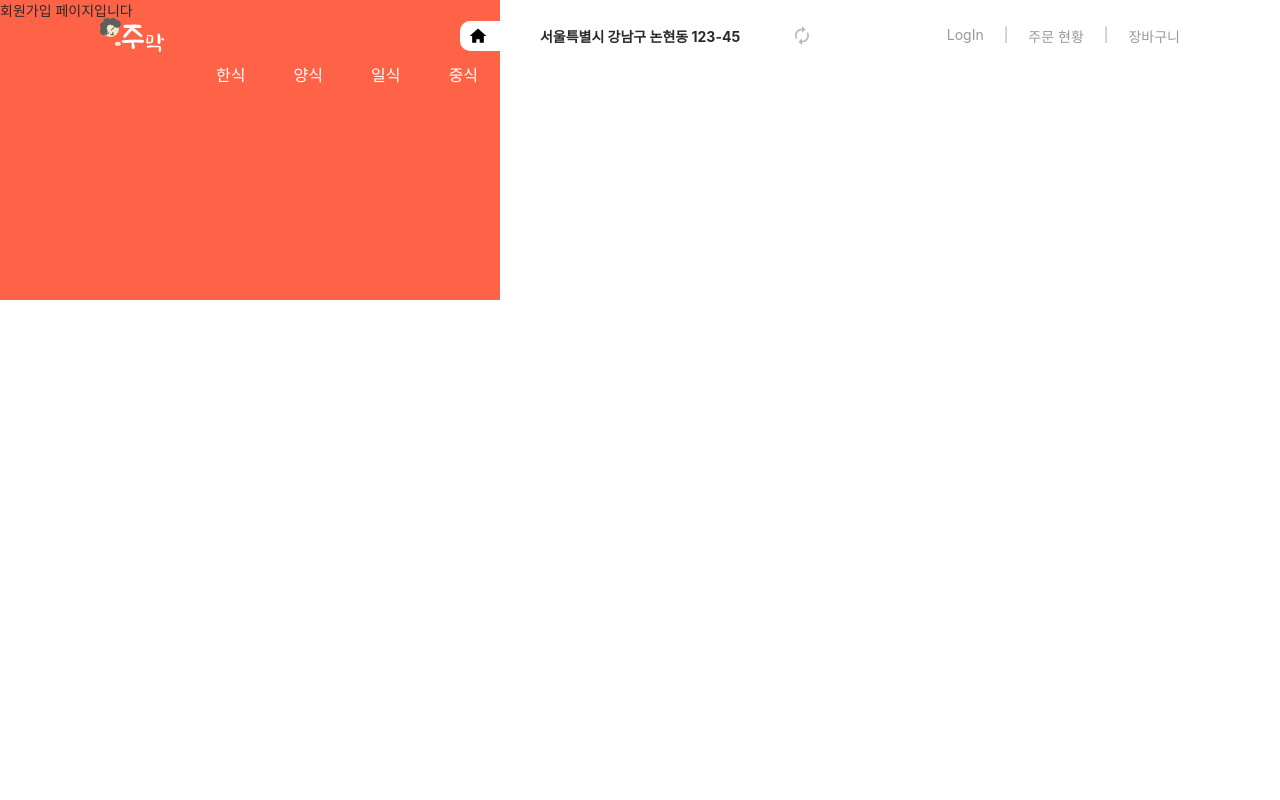
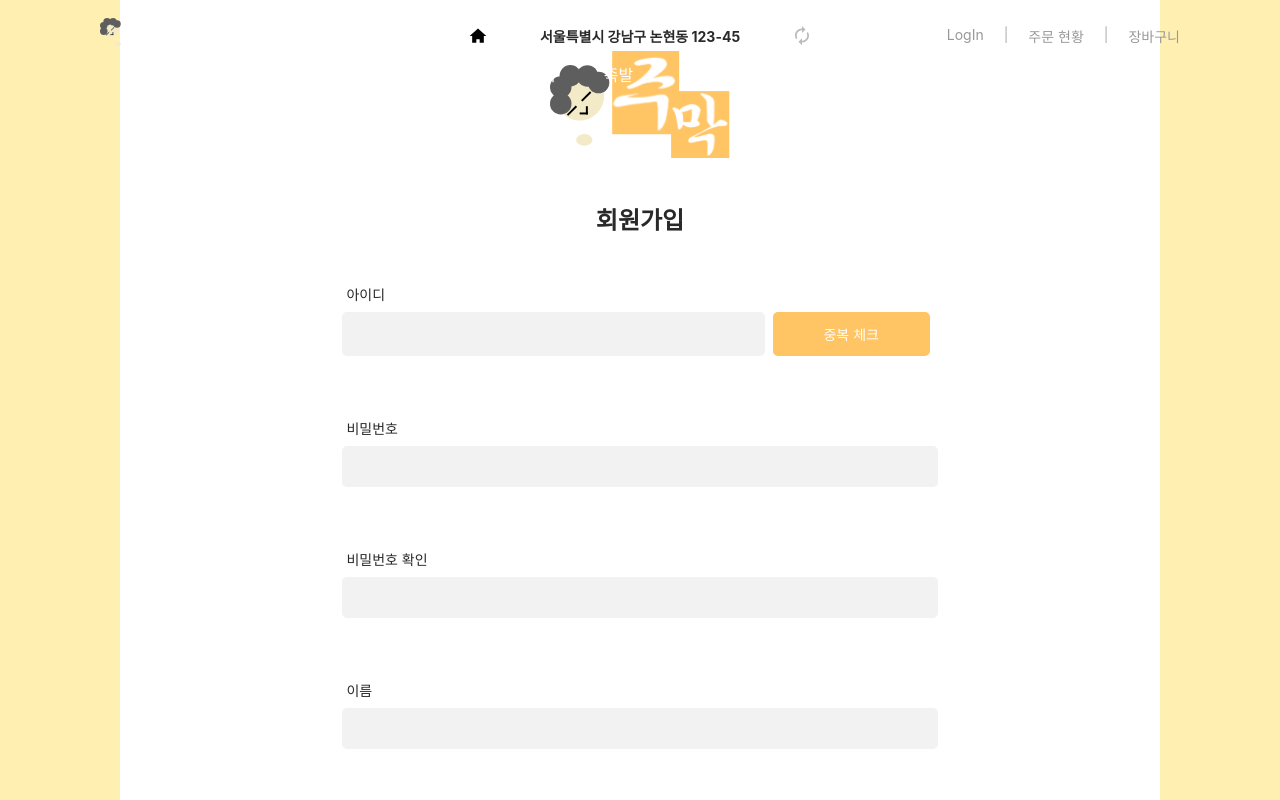
Before and after one commit to JeongWu/JooMak, a Vue app in the folder frontend/: page /member/entry in a window 1280 px wide. Shown: the top 800 px of the page. Built offline with nearby package versions, Linux system fonts and the light colour scheme; a web font is replaced by a local one.

Commit message:
Finish Login and Register Layout

```diff
--- a/frontend/src/App.vue
+++ b/frontend/src/App.vue
@@ -1,5 +1,5 @@
 <template>
-  <header-component v-if="!isChecked"></header-component>
+  <header-component></header-component>
   <main
     id="main"
     :class="{
@@ -9,7 +9,7 @@
   >
     <router-view />
   </main>
-  <footer-component v-if="!isChecked"></footer-component>
+  <footer-component></footer-component>
 </template>
 
 <script>
@@ -27,16 +27,9 @@ export default {
     ...mapState("common", ["currentPage", "onHome"]),
   },
   data() {
-    return {
-      isChecked: false,
-    };
+    return {};
   },
-  created() {
-    if (document.location.pathname === "/member/login") {
-      this.isChecked = true;
-      console.log("Hi");
-    }
-  },
+  created() {},
 };
 </script>
 
--- a/frontend/src/components/client/member/pages/FindIdModal.vue
+++ b/frontend/src/components/client/member/pages/FindIdModal.vue
@@ -16,11 +16,13 @@
         <div class="form-group">
           <label for="name">이름 </label>
           <input type="text" id="name" class="input-control" />
+          <p></p>
         </div>
 
         <div class="form-group">
           <label for="email">이메일</label>
-          <input type="email" id="email" class="input-control" />
+          <input type="text" id="email" class="input-control" />
+          <button class="input-button">인증 요청</button>
         </div>
         <div class="form-group">
           <label for="authentication">인증 번호 </label>
@@ -29,6 +31,7 @@
             id="authentication"
             class="input-control"
           />
+          <p></p>
         </div>
 
         <div class="form-group">
@@ -48,6 +51,20 @@ export default {};
 </script>
 
 <style scoped>
+.input-button {
+  margin-bottom: 10px;
+  margin-right: 8px;
+  padding: 4px;
+  margin-top: -4px;
+  width: 60%;
+}
+.form-group > input {
+  flex: 3;
+}
+.form-group > button,
+p {
+  flex: 1;
+}
 .modal,
 .overlay {
   width: 100%;
--- a/frontend/src/components/client/member/pages/LoginPage.vue
+++ b/frontend/src/components/client/member/pages/LoginPage.vue
@@ -11,72 +11,22 @@
       </h1>
       <form class="login-form">
         <input id="username" type="text" placeholder="username" />
-        <input id="password" type="password" placeholder="password" />
+        <!-- <input id="password" type="password" placeholder="password" /> -->
+        <input id="password" type="text" placeholder="password" />
         <button>login</button>
         <div class="c-btn-group c-btn-group--block">
-          <a class="c-btn">회원 가입</a>
-          <a class="c-btn" @click="openModal">아이디 찾기</a>
-          <ModalComponent @close="closeModal" v-if="modal">
-            <template v-slot:header>
-              <h1>아이디/비밀번호 찾기</h1>
-            </template>
-            <template v-slot:content>
-              <div class="form-group">
-                <label for="name">이름 </label>
-                <input type="text" id="name" class="input-control" />
-              </div>
-
-              <div class="form-group">
-                <label for="email">이메일</label>
-                <input type="email" id="email" class="input-control" />
-              </div>
-
-              <div class="form-group">
-                <label for="authentication">인증 번호 </label>
-                <input
-                  type="authentication"
-                  id="authentication"
-                  class="input-control"
-                />
-              </div>
-
-              <div class="form-group">
-                <label>&nbsp;</label>
-                <button>확인</button>
-              </div>
-            </template>
-          </ModalComponent>
-          <a class="c-btn" @click="openModal">비밀번호 찾기</a>
-          <ModalComponent @close="closeModal" v-if="modal">
-            <template v-slot:header>
-              <h1>아이디/비밀번호 찾기</h1>
-            </template>
-            <template v-slot:content>
-              <div class="form-group">
-                <label for="name">이름 </label>
-                <input type="text" id="name" class="input-control" />
-              </div>
-
-              <div class="form-group">
-                <label for="email">이메일</label>
-                <input type="email" id="email" class="input-control" />
-              </div>
-
-              <div class="form-group">
-                <label for="authentication">인증 번호 </label>
-                <input
-                  type="authentication"
-                  id="authentication"
-                  class="input-control"
-                />
-              </div>
-
-              <div class="form-group">
-                <label>&nbsp;</label>
-                <button>확인</button>
-              </div>
-            </template>
-          </ModalComponent>
+          <!-- <a class="c-btn">회원 가입</a> -->
+          <router-link class="c-btn" to="/member/entry">회원가입 </router-link>
+          <a class="c-btn" @click="openIdModal">아이디 찾기</a>
+          <find-id-modal
+            @close="closeIdModal"
+            v-if="showIdModal"
+          ></find-id-modal>
+          <a class="c-btn" @click="openPwModal">비밀번호 찾기</a>
+          <find-pw-modal
+            @close="closePwModal"
+            v-if="showPwModal"
+          ></find-pw-modal>
         </div>
       </form>
       <div class="social-login-form">
@@ -91,31 +41,40 @@
 </template>
 
 <script>
-import ModalComponent from "@/components/client/common/share/pages/ModalComponent.vue";
+import FindIdModal from "./FindIdModal.vue";
+import FindPwModal from "./FindPwModal.vue";
+
 export default {
-  components: { ModalComponent },
+  components: { FindIdModal, FindPwModal },
   data() {
     return {
-      modal: false,
+      showIdModal: false,
+      showPwModal: false,
     };
   },
   methods: {
-    openModal() {
-      this.modal = true;
+    openIdModal() {
+      this.showIdModal = true;
     },
-    closeModal() {
-      this.modal = false;
+    closeIdModal() {
+      this.showIdModal = false;
+    },
+    openPwModal() {
+      this.showPwModal = true;
+    },
+    closePwModal() {
+      this.showPwModal = false;
     },
   },
 };
 </script>
 
-<style scoped>
+<style>
 .form-group {
   display: flex;
   flex-direction: row;
   padding: 20px;
-  width: 60%;
+  width: 70%;
   margin: 0 auto;
 }
 
@@ -174,6 +133,7 @@ button {
   border: solid 1px black;
   border-radius: 4px;
   display: inline-block;
+
   text-align: center;
 }
 .c-btn:hover,
@@ -195,6 +155,7 @@ button {
   flex-grow: 1;
 }
 .c-btn-group > .c-btn {
+  color: #828282;
   border-radius: 0;
   border: none;
   border-right: 1px solid #828282;
--- a/frontend/src/components/client/member/pages/MemberEntryPage.vue
+++ b/frontend/src/components/client/member/pages/MemberEntryPage.vue
@@ -1,20 +1,217 @@
 <template>
-  <div id="memberEntryPage">회원가입 페이지입니다</div>
+  <div class="member-entry-page">
+    <div class="form">
+      <img
+        class="login-logo"
+        src="@/assets/images/JoomakLogo_login.svg"
+        alt="JoomakLogo"
+      />
+      <h1>
+        회원가입
+      </h1>
+      <div class="form-group">
+        <label for="id">아이디 </label>
+        <div class="row">
+          <input type="text" id="id" class="input-control" />
+          <button class="input-button">중복 체크</button>
+        </div>
+      </div>
+      <div class="form-group">
+        <label for="password">비밀번호 </label>
+        <!-- <input type="password" id="password" class="input-control" /> -->
+        <input type="text" id="password" class="input-control" />
+      </div>
+      <div class="form-group">
+        <label for="password-confirm">비밀번호 확인</label>
+        <!-- <input type="password" id="password-confirm" class="input-control" /> -->
+        <input type="text" id="password-confirm" class="input-control" />
+      </div>
+      <div class="form-group">
+        <label for="name">이름 </label>
+        <input type="text" id="name" class="input-control" />
+      </div>
+
+      <div class="form-group">
+        <label for="email">이메일</label>
+        <div class="row">
+          <input type="text" id="email-front" class="input-control" /><span
+            >@ &nbsp;</span
+          >
+          <!-- <input type="text" id="email-back" class="input-control" /> -->
+          <select id="email-back" class="input-control">
+            <option value="naver.com">naver.com</option>
+            <option value="gmail.com">gmail.com</option>
+          </select>
+
+          <button class="input-button">인증 요청</button>
+        </div>
+      </div>
+
+      <div class="form-group">
+        <label for="email-confirm"> </label>
+        <div class="row">
+          <input type="text" id="email-confirm" class="input-control" />
+          <button class="input-button">확인</button>
+        </div>
+      </div>
+      <div class="form-group">
+        <label for="phone">휴대폰 번호</label>
+        <div class="row">
+          <!-- <input type="text" id="phone-front" class="input-control" /> -->
+          <select id="phone-front" class="input-control">
+            <option value="010">010</option>
+          </select>
+          <span>- &nbsp;</span>
+          <input type="text" id="phone-middle" class="input-control" /><span
+            >- &nbsp;</span
+          >
+          <input type="text" id="phone-back" class="input-control" />
+        </div>
+      </div>
+      <div class="form-group">
+        <div class="row">
+          <label></label>
+          <label></label>
+          <label></label>
+          <button id="additional">추가 정보</button>
+          <label></label>
+          <label></label>
+          <label></label>
+        </div>
+      </div>
+      <div class="form-group">
+        <label for="birth">생년월일</label>
+        <div class="row">
+          <!-- <input type="text" id="year" class="input-control" /> -->
+          <select id="year" class="input-control"></select>
+          <span>년 &nbsp;</span>
+          <input type="text" id="month" class="input-control" /><span
+            >월 &nbsp;</span
+          >
+          <input type="text" id="day" class="input-control" /><span>일</span>
+        </div>
+      </div>
+
+      <div class="form-group">
+        <label for="nickname">별명</label>
+        <input type="text" id="nickname" class="input-control" />
+      </div>
+      <div class="form-group">
+        <label for="sex">성별</label>
+        <div class="row">
+          <select id="sex" class="input-control">
+            <option value="남">남</option>
+            <option value="여">여</option>
+          </select>
+          <label></label>
+          <label></label>
+          <label></label>
+          <label></label>
+          <label></label>
+        </div>
+      </div>
+
+      <div class="form-group">
+        <div class="row">
+          <label></label>
+          <label></label>
+          <button class="input-button">확인</button>
+          <label></label>
+          <label></label>
+        </div>
+      </div>
+    </div>
+  </div>
 </template>
 
 <script>
-export default {
-  data() {
-    return {};
-  },
-  methods: {},
-};
+export default {};
 </script>
+<style scoped>
+#additional {
+  background: #ffffff;
+  color: #828282;
+  border-bottom: 3px solid #ffc463;
+  border-radius: 0px;
+  font-size: 18px;
+}
+span {
+  padding: 8px;
+}
+.input-button {
+  margin-bottom: 10px;
+  margin-right: 8px;
+  padding: 4px;
+  margin-top: -4px;
+  width: 60%;
+}
+.row {
+  display: flex;
+  flex-direction: row;
+}
+.row > input,
+.row > select {
+  flex: 3;
+}
+.row > button {
+  flex: 1;
+}
+.form-group {
+  display: flex;
+  flex-direction: column;
+  width: 60%;
+  margin: 0 auto;
+}
 
-<style scoped>
-#memberEntryPage {
-  width: 500px;
-  height: 300px;
-  background-color: tomato;
+.form-group label {
+  flex: none;
+  display: block;
+  font-size: 1em;
+  text-align: left;
+  padding: 12px;
+  padding-left: 4px;
+  width: 7em;
+  margin-right: 0.5em;
+}
+.member-entry-page {
+  margin: 0;
+  background-color: #fff0b1;
+}
+.login-logo {
+  width: 180px;
+  padding: 24px;
+}
+.form {
+  z-index: 1;
+  background: #ffffff;
+  height: 2000px;
+  margin: 0px 120px;
+  padding: 24px;
+  text-align: center;
+}
+.form input,
+.form select {
+  outline: 0;
+  background: #f2f2f2;
+  width: 100%;
+  border: 0;
+  padding: 12px;
+  box-sizing: border-box;
+  /* font-size: 12px; */
+  border-radius: 5px;
+}
+.form button {
+  text-transform: uppercase;
+  outline: 0;
+  background: #ffc463;
+  border-radius: 5px;
+  width: 100%;
+  border: 0;
+  padding: 12px;
+  color: #ffffff;
+  /* font-size: 12px; */
+  -webkit-transition: all 0.3 ease;
+  transition: all 0.3 ease;
+  cursor: pointer;
 }
 </style>
```
